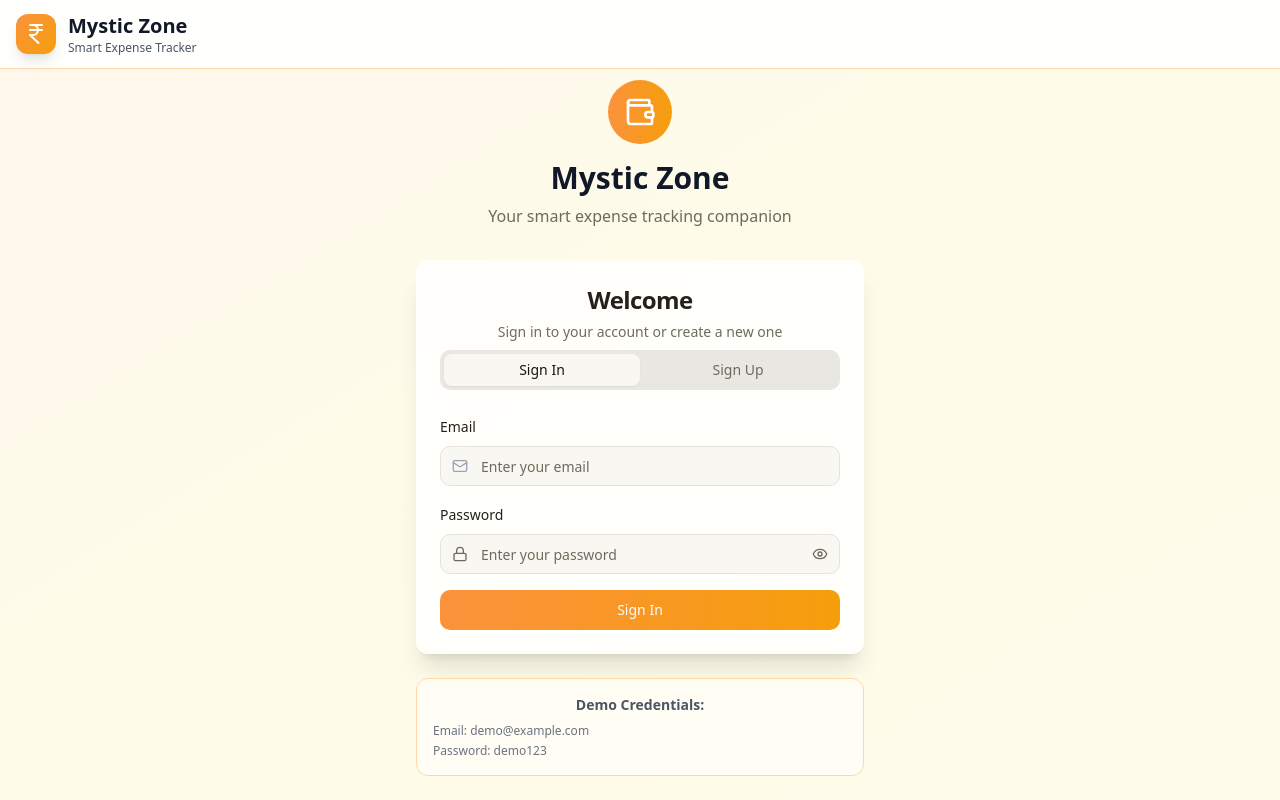
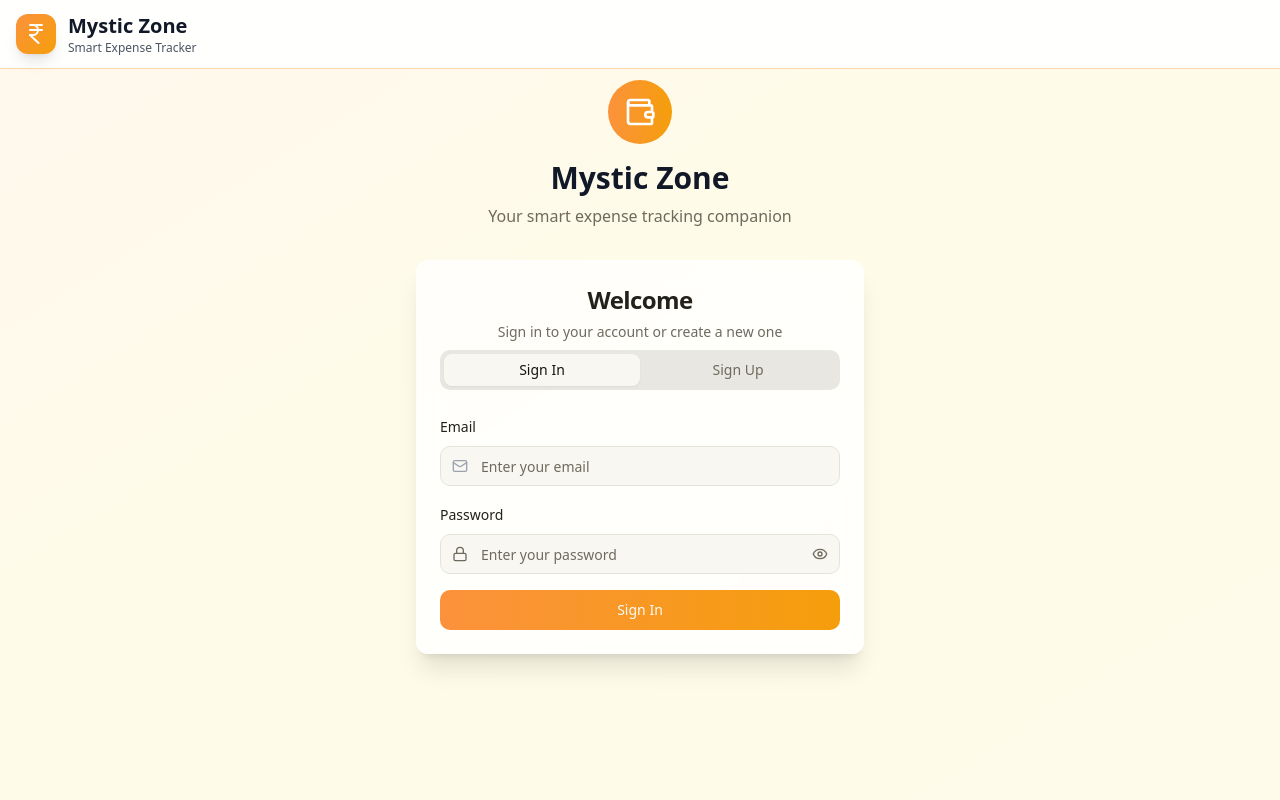
Before and after one commit to varunkm11/Expense-Tracker, a React (Vite) app: page /auth in a window 1280 px wide. Built offline with nearby package versions, Linux system fonts and the light colour scheme.

Commit message:
Remove demo credentials from login page

```diff
--- a/client/pages/Auth.tsx
+++ b/client/pages/Auth.tsx
@@ -375,22 +375,6 @@ export default function Auth() {
             </Tabs>
           </CardContent>
         </Card>
-
-        {/* Demo credentials */}
-        <motion.div
-          initial={{ opacity: 0 }}
-          animate={{ opacity: 1 }}
-          transition={{ delay: 0.8 }}
-          className="mt-6 p-4 bg-white/50 backdrop-blur-sm rounded-lg border border-orange-200"
-        >
-          <p className="text-sm text-gray-600 text-center mb-2">
-            <strong>Demo Credentials:</strong>
-          </p>
-          <div className="text-xs text-gray-500 space-y-1">
-            <p>Email: demo@example.com</p>
-            <p>Password: demo123</p>
-          </div>
-        </motion.div>
         </motion.div>
       </div>
     </div>
```
